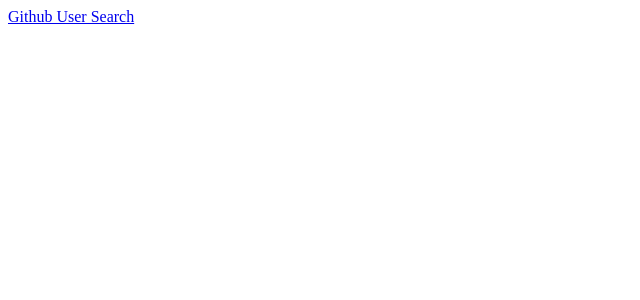
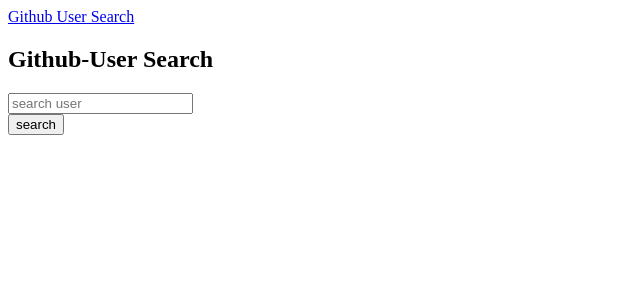
Before and after one commit to Agnes-Kalunda/angularIP2, an Angular app: page / in a window 1280 px wide. Shown: the top 300 px of the page, without its empty margins (0-640 px from the left). Built offline with nearby package versions, Linux system fonts and the light colour scheme.

Commit message:
edted app.components

```diff
--- /dev/null
+++ b/credentials/GithubCred.ts
@@ -0,0 +1,2 @@
+export const CLIENT_ID = "64c06e357fde8cc182a7";
+export const CLIENT_SECRET = "e32e0a6d184519fb794e282db02d03be707967a8";
--- a/src/app/github-app/github-app.component.html
+++ b/src/app/github-app/github-app.component.html
@@ -1,4 +1,28 @@
-<div class="container">
+<div class="container mt-3 ">
+    <div class="row">
+        <div class="col">
+            <div class="card">
+                <div class="card-header bg-secondary text-white">
+                    <h2>Github-User Search </h2>
+
+                </div>
+                <div class="card-body">
+                    <form class="form-inline" (submit)="searchUser()">
+                        <div class="form-group">
+                            <input [(ngModel)]="githubUserQuery" name="user" type="search" class="form-control" placeholder="search user">
+
+                        </div>
+
+                        <div>
+                            <input type="submit" value="search" class="btn btn-secondary btn-sm">
+                        </div>
+
+                    </form>
+
+                </div>
+            </div>
 
 
+        </div>
+    </div>
 </div>
--- a/src/app/github-app/github-app.component.ts
+++ b/src/app/github-app/github-app.component.ts
@@ -7,7 +7,12 @@
 })
 export class GithubAppComponent implements OnInit {
 
+  public githubUserQuery:string;
+
   constructor() { }
+  public searchUser(){
+
+  }
 
   ngOnInit(): void {
   }
```
Also changed, not shown: src/app/app.module.ts (+5 -2 lines), src/app/github.service.ts (+12 -1 lines).
